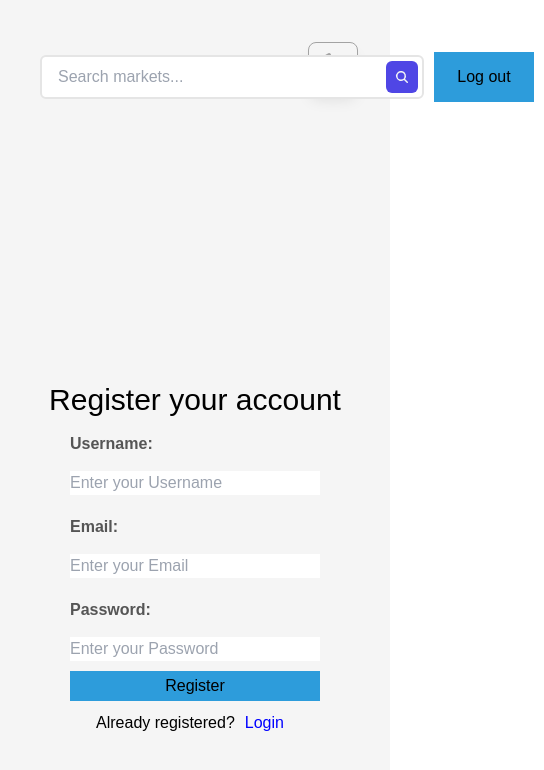
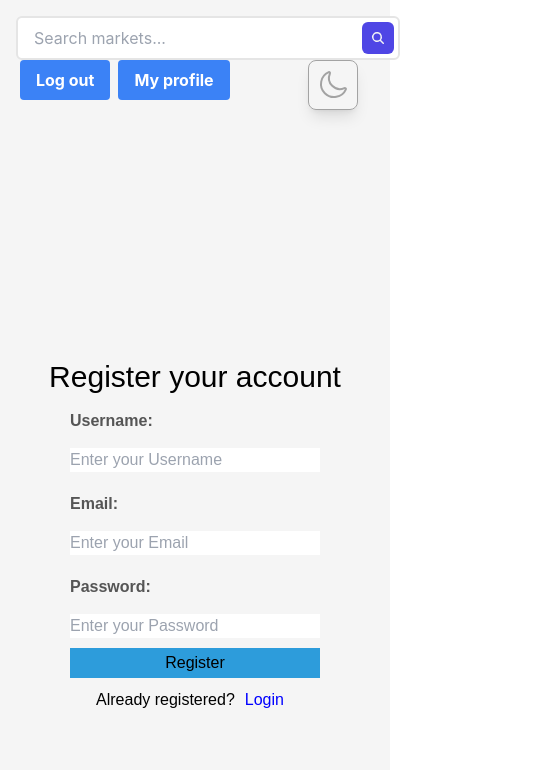
Before and after one commit to spherinder/web-development-project, a React (Create React App) app in the folder client/: page /register in a window 390 px wide. Shown: the top 770 px of the page, 544 px wide, since content can reach past the window. Built offline with nearby package versions, Linux system fonts and the light colour scheme; sample sign-in values are in the browser's storage.

Commit message:
Various style updates.
- Make layout more responsive.

```diff
--- a/client/src/App.tsx
+++ b/client/src/App.tsx
@@ -57,13 +57,14 @@ const App = () => {
         <MarketContext.Provider value={{ market, setMarket }}>
           <BrowserRouter>
             <div
-              className={`h-screen grid grid-cols-1 md:grid-cols-2 xl:grid-cols-3 grid-rows-8 md:grid-rows-7 xl:grid-rows-5 auto-rows-fr gap-6 p-10 font-quicksand ${darkMode ? "bg-gray-900 text-gray-300" : "bg-neutral-100"
+              className={`h-screen ${darkMode ? "bg-gray-900 text-gray-300" : "bg-neutral-100"
                 }`}
             >
-              <div className="col-span-1 md:col-span-2 xl:col-span-3 row-span-1 flex justify-start items-center">
+              <div className="p-4 col-span-1 md:col-span-2 xl:col-span-3 row-span-1 flex justify-start items-center">
                 {/*<Header name={stockDetails?.name ?? ""} />*/}
                 <Header name={""} />
               </div>
+              <div className="md:p-10 grid grid-cols-1 md:grid-cols-2 xl:grid-cols-3 grid-rows-8 md:grid-rows-7 xl:grid-rows-5 auto-rows-fr gap-6 font-quicksand">
                 <div className="col-span-12">
                   <Routes>
                     <Route path="/" element={<Dashboard />} />
@@ -71,6 +72,8 @@ const App = () => {
                     <Route path="/login" element={<Login />} />
                     <Route path="/register" element={<Register />} />
                   </Routes>
+                </div>
+
               </div>
             </div>
           </BrowserRouter>
--- a/client/src/components/Header.tsx
+++ b/client/src/components/Header.tsx
@@ -1,19 +1,19 @@
 import { useContext, useState } from "react";
 import { AuthContext, ThemeContext } from "../App";
 import { SymbolSearch } from "../api";
-import {MagnifyingGlassIcon, MoonIcon, XMarkIcon} from "@heroicons/react/16/solid"
+import { MagnifyingGlassIcon, MoonIcon, XMarkIcon } from "@heroicons/react/16/solid"
 import { useNavigate } from 'react-router-dom';
 import { capitalize } from "../utils";
+import { aButtonClass, buttonClass } from "./tailwindClassNames";
 
-const SearchResults = ({ result }: {result:SymbolSearch["result"]}) => {
+const SearchResults = ({ result }: { result: SymbolSearch["result"] }) => {
   const { darkMode } = useContext(ThemeContext);
 
   // const { setStockSymbol } = useContext(StockContext);
 
   return (
     <ul
-      className={`absolute top-12 border-2 w-full rounded-md h-64 overflow-y-scroll ${
-        darkMode
+      className={`absolute top-12 border-2 w-full rounded-md h-64 overflow-y-scroll ${darkMode
         ? "bg-gray-900 border-gray-800 custom-scrollbar custom-scrollbar-dark"
         : "bg-white border-neutral-200 custom-scrollbar"
         }`}
@@ -22,8 +22,7 @@ const SearchResults = ({ result }: {result:SymbolSearch["result"]}) => {
         return (
           <li
             key={item.symbol}
-            className={`cursor-pointer p-4 m-2 flex items-center justify-between rounded-md ${
-              darkMode ? "hover:bg-indigo-600" : "hover:bg-indigo-200 "
+            className={`cursor-pointer p-4 m-2 flex items-center justify-between rounded-md ${darkMode ? "hover:bg-indigo-600" : "hover:bg-indigo-200 "
               } transition duration-300`}
           // onClick={() => setStockSymbol(item.symbol)}
           >
@@ -63,15 +62,13 @@ const Search = () => {
 
   return (
     <div
-      className={`flex items-center my-4 border-2 rounded-md relative z-50 w-96 ${
-        darkMode ? "bg-gray-900 border-gray-800" : "bg-white border-neutral-200"
+      className={`flex items-center  border-2 rounded-md relative z-50 w-96 ${darkMode ? "bg-gray-900 border-gray-800" : "bg-white border-neutral-200"
         }`}
     >
       <input
         type="text"
         value={input}
-        className={`w-full px-4 py-2 focus:outline-none rounded-md ${
-          darkMode ? "bg-gray-900" : null
+        className={`w-full px-4 py-2 focus:outline-none rounded-md ${darkMode ? "bg-gray-900" : null
           }`}
         placeholder="Search markets..."
         onChange={(event) => setInput(event.target.value)}
@@ -109,13 +106,11 @@ const ThemeIcon = () => {
   return (
     <button
       onClick={toggleDarkMode}
-      className={`rounded-lg border-1 border-neutral-400 p-2 absolute right-8 xl:right-32 shadow-lg transition duration-300 hover:scale-125 ${
-        darkMode ? "shadow-gray-800" : null
+      className={`rounded-lg border-1 border-neutral-400 p-2 absolute right-8 xl:right-32 shadow-lg transition duration-300 hover:scale-125 ${darkMode ? "shadow-gray-800" : null
         }`}
     >
       <MoonIcon
-          className={`h-8 w-8 cursor-pointer stroke-1 ${
-            darkMode
+        className={`h-8 w-8 cursor-pointer stroke-1 ${darkMode
           ? "fill-yellow-400 stroke-yellow-400"
           : "fill-none stroke-neutral-400"
           }`}
@@ -126,7 +121,7 @@ const ThemeIcon = () => {
 
 type AuthAction = "login" | "register"
 
-const AuthButton = ({action} : {action: AuthAction}) => {
+const AuthButton = ({ action }: { action: AuthAction }) => {
   const navigate = useNavigate();
   return (
     <button onClick={() => navigate(`/${action}`)}
@@ -143,7 +138,7 @@ const AuthButton = ({action} : {action: AuthAction}) => {
 }
 
 const LogOutButton = () => {
-  const {setApiToken} = useContext(AuthContext)
+  const { setApiToken } = useContext(AuthContext)
 
   const handleClick = () => {
     localStorage.removeItem("api-token")
@@ -151,36 +146,38 @@ const LogOutButton = () => {
   }
 
   return (
-    <button className="auth-button" onClick={handleClick}
-      style={{ width: "100px", margin: "10px" }}>
+    <button className={buttonClass} onClick={handleClick}>
       Log out
     </button>
 
   )
 }
 
-export const Header = ({ name }:{name:string}) => {
-  const {apiToken} = useContext(AuthContext)
+export const Header = ({ name }: { name: string }) => {
+  const { apiToken } = useContext(AuthContext)
 
   return (
-    <>
-      <div className="xl:px-32">
+    <div className="flex flex-wrap">
+      <div className="flex-1 xl:px-16">
         <h1 className="text-5xl">{name}</h1>
         <Search />
       </div>
 
-      <div style={{display: "flex", justifyContent: "flex-end"}}
+      <div className="flex-1"
             /* TODO: Better placement */>
         {apiToken === null ? (
           <>
-          <AuthButton action="register"/>
-          <AuthButton action="login"/>
+            <AuthButton action="register" />
+            <AuthButton action="login" />
           </>
         ) : <>
-              <LogOutButton/>
+          <LogOutButton />
+          <a className={aButtonClass} href="/user">
+            My profile
+          </a>
         </>}
         <ThemeIcon />
       </div>
-    </>
+    </div>
   );
 };
--- a/client/src/components/Trade.tsx
+++ b/client/src/components/Trade.tsx
@@ -6,6 +6,7 @@ import { Card } from "./Card";
 import { QueryClient, useMutation, useQuery, useQueryClient } from "@tanstack/react-query";
 import { login, transactionType, tokenType, doTransaction, dollarsPerYes, fetchMarketInfo, cashout, serverUrl } from "../api";
 import { capitalize } from "../utils";
+import { buttonClass, buttonClassNoBg } from "./tailwindClassNames";
 
 const initTransactionType = {
   transactionType: "buy" as transactionType,
@@ -150,12 +151,9 @@ const Button = ({type, selectedButton, onClick}: {
   const currentSelected = type === selectedButton();
   const buttonColor = type === "yes" ? "#27AE60" : "#E64800";
   return (
-    <button className="trade-button" onClick={() => onClick(type)}
+    <button className={buttonClassNoBg} onClick={() => onClick(type)}
       style={{
         backgroundColor: currentSelected ? buttonColor : "gray",
-        width: "200px",
-        height: "50px",
-
       }}>
       {capitalize(transactionType)} {type} for Ð{price.toFixed(2)}
     </button>
@@ -258,14 +256,6 @@ const Execute = ({tokenType, tradeAmount}: {tokenType: tokenType, tradeAmount: n
     };
   }, []);
 
-  // const buttonStyle = {
-  //   width: "250px",
-  //   height: "50px",
-  //   // See https://stackoverflow.com/questions/43121661/typescript-type-inference-issue-with-string-literal
-  //   textAlign: "center" as const,
-  //   backgroundColor: "#2D9CDB",
-  // };
-
   const handleSubmit = async (event: React.FormEvent) => {
     event.preventDefault();
     mutation.mutate()
@@ -274,7 +264,7 @@ const Execute = ({tokenType, tradeAmount}: {tokenType: tokenType, tradeAmount: n
   if (apiToken) {
     return (
       <center>
-        <button className="transact-button" onClick={handleSubmit}>
+        <button className={buttonClass} onClick={handleSubmit}>
           Execute Transaction
         </button>
       </center>
--- /dev/null
+++ b/client/src/components/tailwindClassNames.ts
@@ -0,0 +1,3 @@
+export const buttonClassNoBg = "mx-1 hover:bg-blue-700 font-bold py-2 px-4 rounded";
+export const buttonClass = "bg-blue-500 mx-1 hover:bg-blue-700 text-white font-bold py-2 px-4 rounded";
+export const aButtonClass = `inline-flex items-center justify-center ${buttonClass}`;
```
Lines whose indentation alone changed are shown as unchanged.
